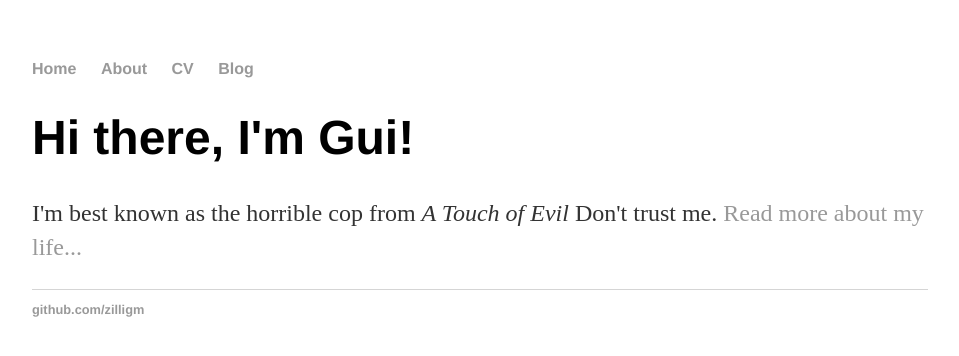
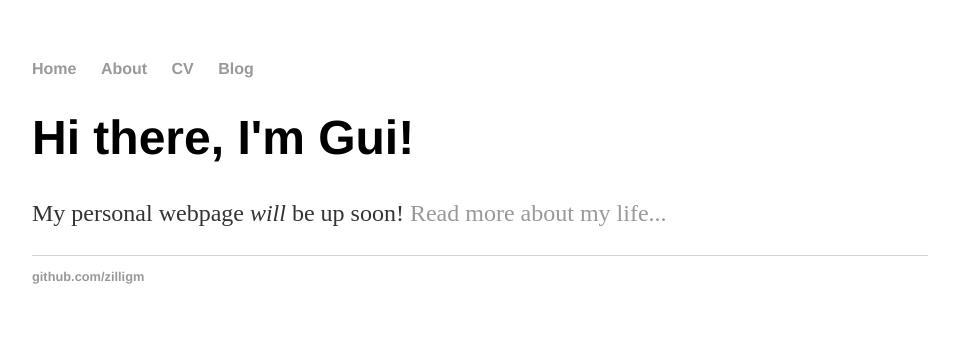
Before and after one commit to zilligm/zilligm.github.io, a Jekyll site: the page built from index.html, in a window 1280 px wide. Shown: the top 356 px of the page, without its empty margins (160-1119 px from the left). Built offline with Jekyll 4.4.1, drawn with Linux system fonts in a browser that asks for light colours.

Commit message:
Update index.html

```diff
--- a/index.html
+++ b/index.html
@@ -4,5 +4,5 @@ title: Guilherme Zilli
 ---
 <div class="blurb">
 	<h1>Hi there, I'm Gui!</h1>
-	<p>I'm best known as the horrible cop from <em>A Touch of Evil</em> Don't trust me. <a href="/about">Read more about my life...</a></p>
+	<p>My personal webpage <em>will</em> be up soon! <a href="/about">Read more about my life...</a></p>
 </div><!-- /.blurb -->
```
